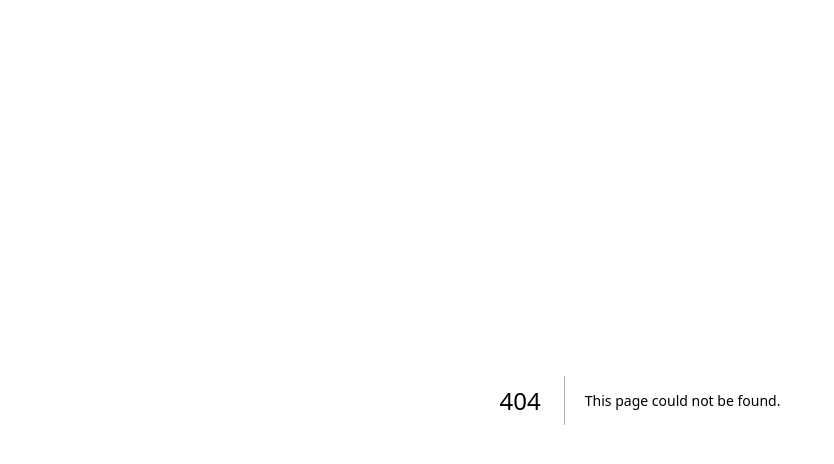
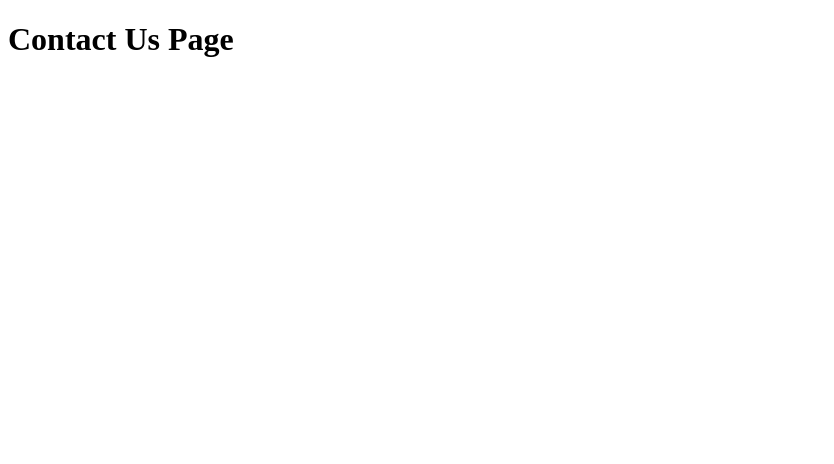
Before and after one commit to JonathanBanerjee/timecafe, a Next.js app: page /contact in a window 1280 px wide. Before the commit this address had no page. Shown: the top 464 px of the page, without its empty margins (0-834 px from the left). Built offline with nearby package versions, Linux system fonts and the light colour scheme.

Commit message:
adding menu

```diff
--- /dev/null
+++ b/src/pages/contact.tsx
@@ -0,0 +1,11 @@
+import React from "react";
+
+const ContactPage: React.FC = () => {
+  return (
+    <div className="p-8">
+      <h1 className="text-3xl font-bold">Contact Us Page</h1>
+    </div>
+  );
+};
+
+export default ContactPage;
```
Also changed, not shown: src/pages/about.tsx (added, +11 -0 lines).
